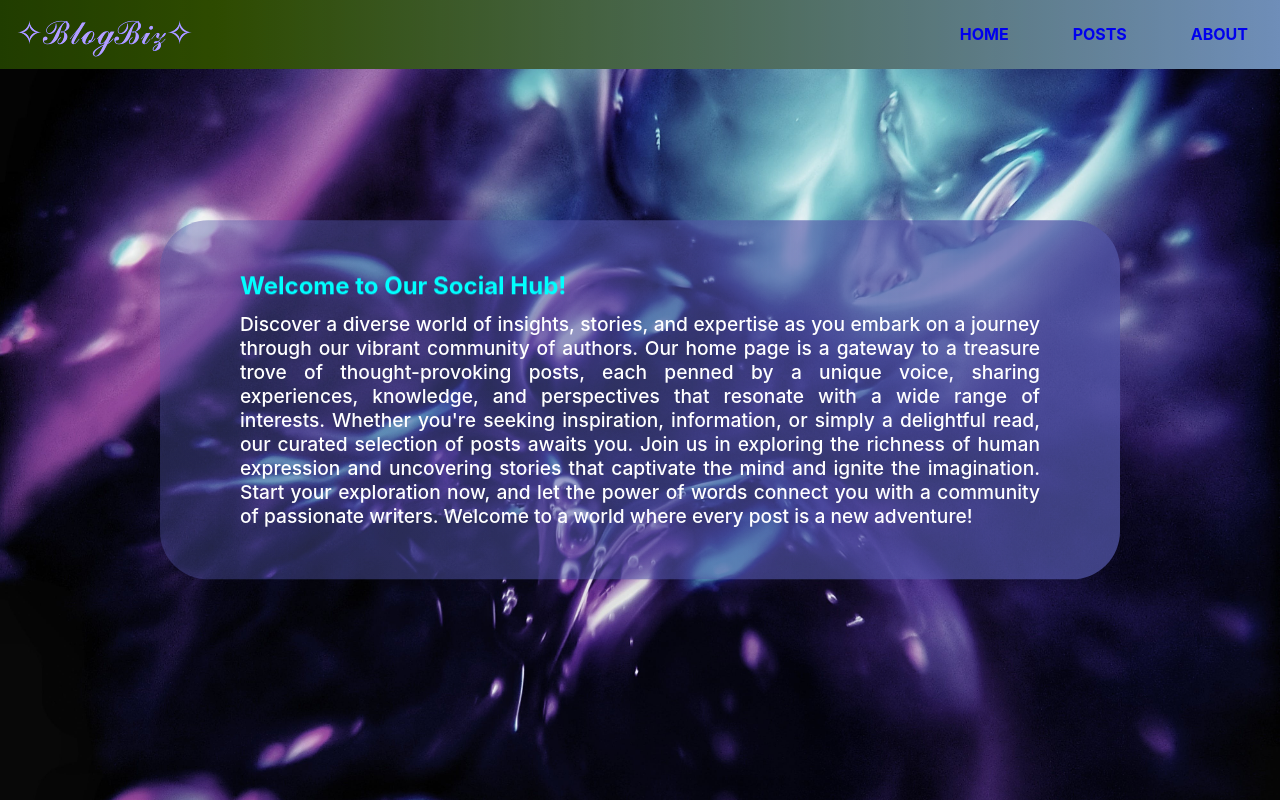
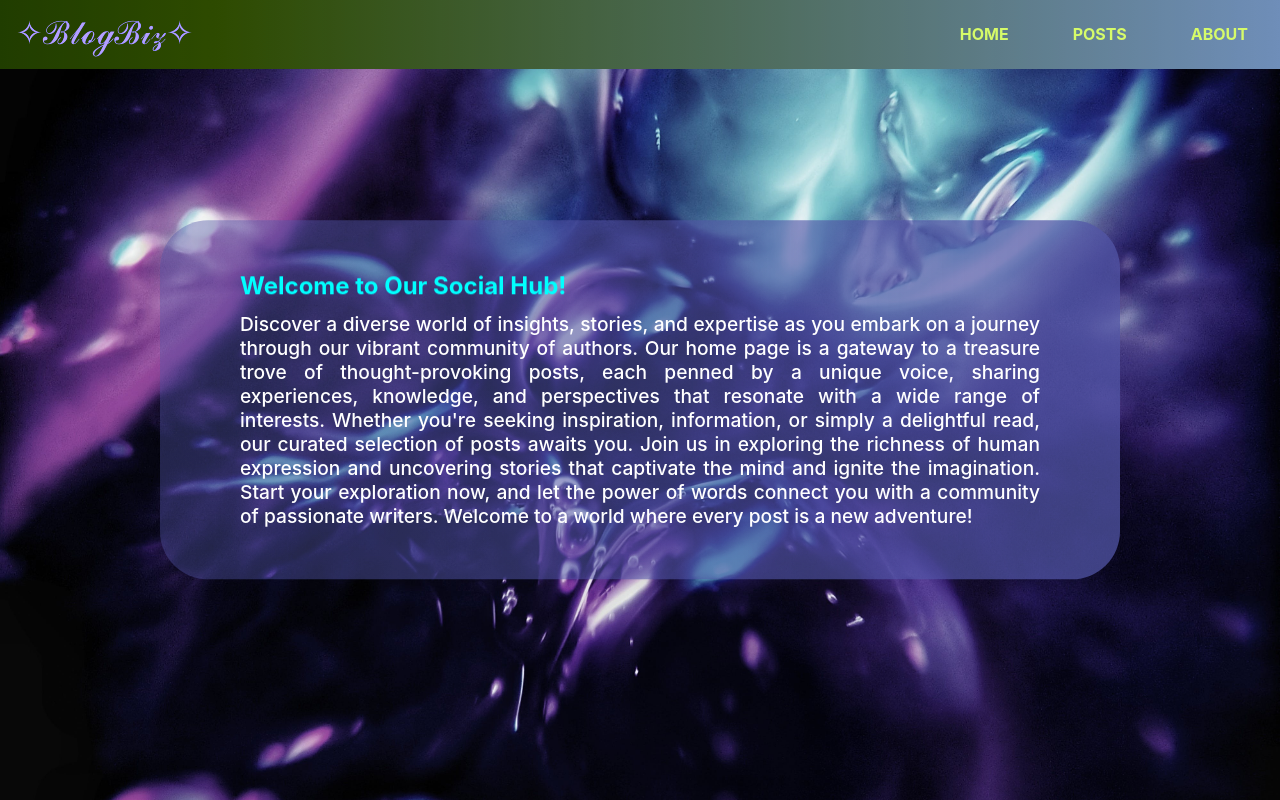
Before and after one commit to hemant030406/BlogBliz, a React (Create React App) app: page / in a window 1280 px wide. Built offline with nearby package versions, Linux system fonts and the light colour scheme; what react-css-modules would draw is missing.

Commit message:
text color changed

```diff
--- a/src/components/CSS/Nav.css
+++ b/src/components/CSS/Nav.css
@@ -2,19 +2,18 @@
     display: inline;
     list-style: none;
     margin: 2em;
-    color: rgb(251, 153, 246);
     cursor: pointer;
     font-weight: 700;
 }
 .lst >ul > li > a{
   text-decoration: none;
+  color: rgb(214 251 105);
 }
 .lst{
     position: relative;
     margin-top: -3.8em;
     float: right;
     z-index: 1000;
-    /* animation: rotate 3.5s linear infinite; */
 }
 
 .nav{
```
